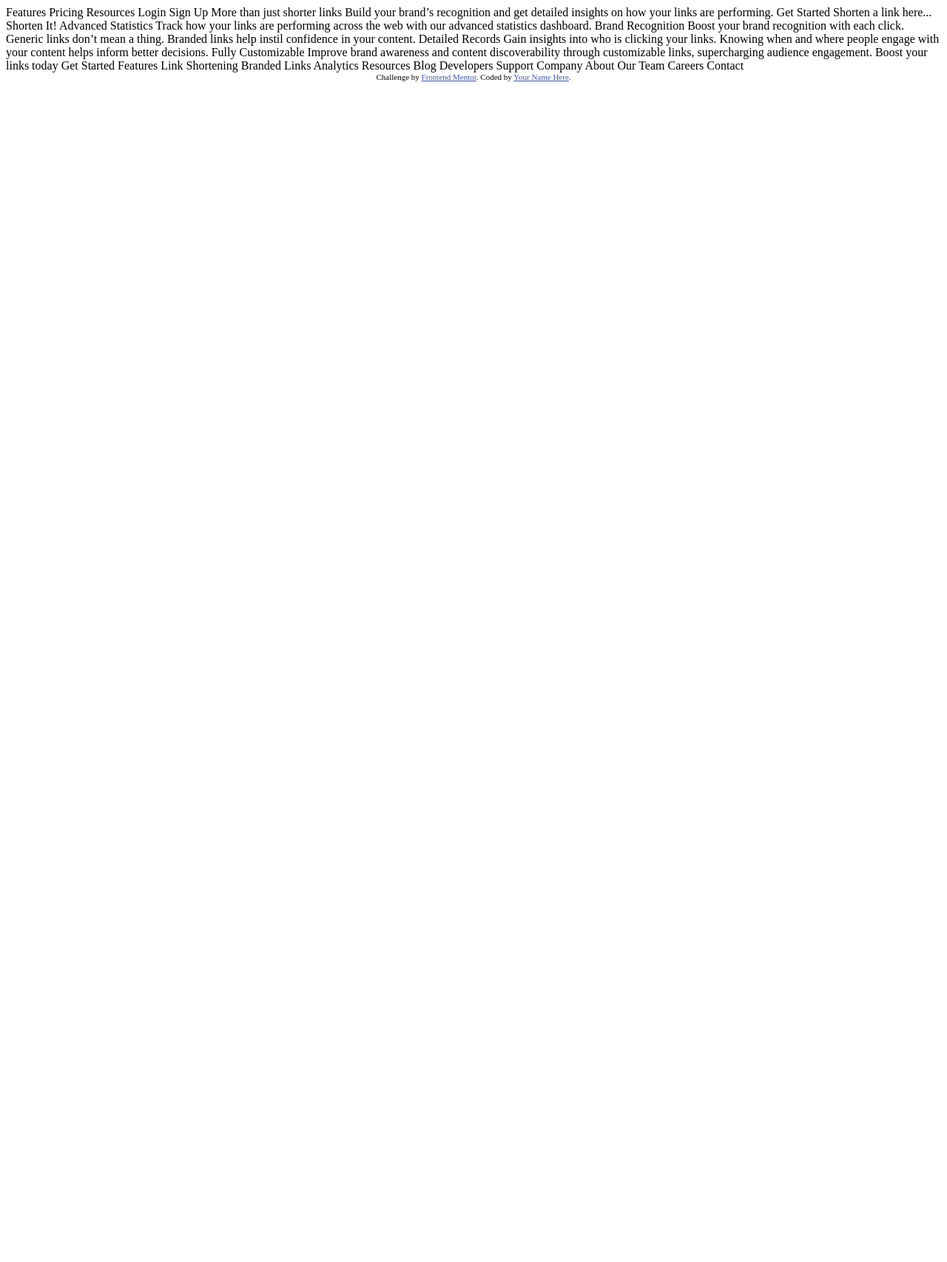
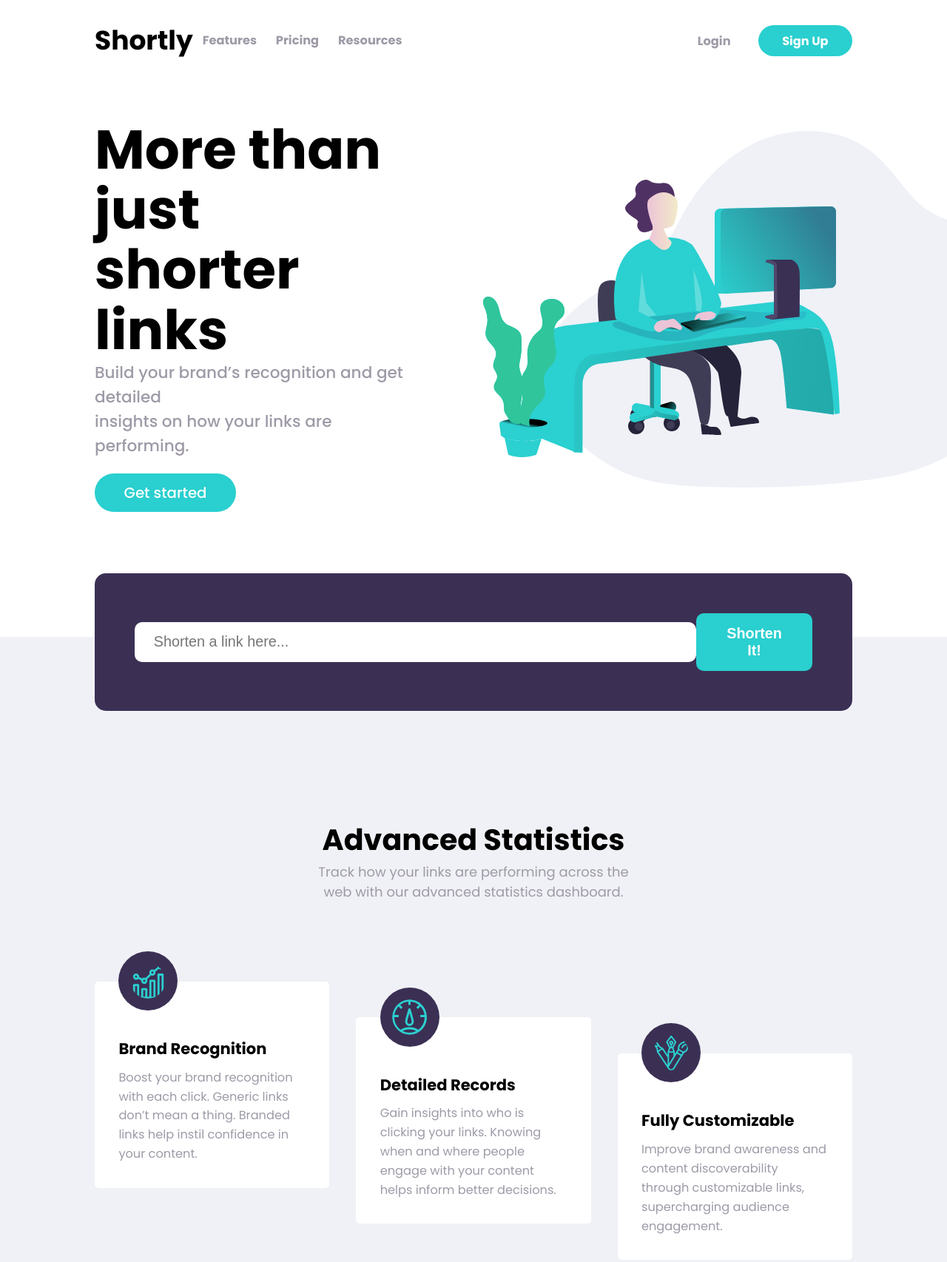
Before and after one commit to Jenis313/url-shortener, a plain HTML site: page index.html in a window 1280 px wide. Shown: the top 1706 px of the page at 74% size. Before the commit the page ends 800 px from the top, so only its background shows below. Drawn offline with Linux system fonts and the light colour scheme.

Commit message:
add content, css and javascript

```diff
--- a/index.html
+++ b/index.html
@@ -8,78 +8,133 @@
 
   <title>Frontend Mentor | Shortly URL shortening API Challenge</title>
 
-  <!-- Feel free to remove these styles or customise in your own stylesheet 👍 -->
-  <style>
-    .attribution { font-size: 11px; text-align: center; }
-    .attribution a { color: hsl(228, 45%, 44%); }
-  </style>
+  <link rel="stylesheet" href="style.css">
+  <link rel="preconnect" href="https://fonts.googleapis.com">
+  <link rel="preconnect" href="https://fonts.gstatic.com" crossorigin>
+  <link href="https://fonts.googleapis.com/css2?family=Poppins:wght@200;300;400;500;600;700;900&family=Roboto+Condensed:wght@300;400;700&display=swap" rel="stylesheet">
+
 </head>
 <body>
 
-  Features
-  Pricing
-  Resources
+  <div class="hero">
+    <div class="container">
+      <header>
+        <div class="inner-header">
+          <h1>Shortly</h1>
+          <nav>
+            <ul>
+              <li><a href="#">Features</a></li>
+              <li><a href="#">Pricing</a></li>
+              <li><a href="#">Resources</a></li>
+            </ul>
+          </nav>
+        </div>
+        <div class="auth">
+          <a href="" class="login">Login</a>
+          <a href="" class="signup">Sign Up</a>
+        </div>
+      </header>
+      <div class="main">
+          <div class="main-left">
+            <h2> More than just <br> shorter links
+            </h2>
+            <p>Build your brand’s recognition and get detailed <br>insights
+              on how your links are performing.</p>
+            <a href="#" class="call-to-action">Get started</a>
+          </div>
+          <div class="main-right">
+            <img src="/images/illustration-working.svg" alt="working.svg">
+          </div>
+      </div>
+    </div>
+  </div>
+  <div class="advanced-statistics-card">
+    <div class="container">
+      <div class="form-container">
+        <form class="url-form" action="#">
+          <input type="text" name="link" class="link" id="link" placeholder="Shorten a link here...
+          ">
+          <button> Shorten It!</button>
+        </form>
+      </div>
+      <div class="result-hide" id="results">
 
-  Login
-  Sign Up
-
-  More than just shorter links
-
-  Build your brand’s recognition and get detailed insights
-  on how your links are performing.
-
-  Get Started
-
-  Shorten a link here...
-
-  Shorten It!
-
-  Advanced Statistics
-
-  Track how your links are performing across the web with our
-  advanced statistics dashboard.
-
-  Brand Recognition
-
-  Boost your brand recognition with each click. Generic links don’t
-  mean a thing. Branded links help instil confidence in your content.
-
-  Detailed Records
-
-  Gain insights into who is clicking your links. Knowing when and where
-  people engage with your content helps inform better decisions.
-
-  Fully Customizable
-
-  Improve brand awareness and content discoverability through customizable
-  links, supercharging audience engagement.
-
-  Boost your links today
-
-  Get Started
-
-  Features
-
-  Link Shortening
-  Branded Links
-  Analytics
-
-  Resources
-
-  Blog
-  Developers
-  Support
-
-  Company
-
-  About
-  Our Team
-  Careers
-  Contact
-
-  <div class="attribution">
-    Challenge by <a href="https://www.frontendmentor.io?ref=challenge" target="_blank">Frontend Mentor</a>.
-    Coded by <a href="#">Your Name Here</a>.
+      </div>
+      <div class="statistics-heading">
+        <h3>Advanced Statistics</h3>
+        <p>Track how your links are performing across the web with our
+          advanced statistics dashboard.</p>
+      </div>
+      <div class="services-card">
+        <div class="first card">
+          <img src="images/icon-brand-recognition.svg" alt="">
+          <h4>Brand Recognition</h4>
+          <p>Boost your brand recognition with each click. Generic links don’t
+            mean a thing. Branded links help instil confidence in your content.
+          </p>
+        </div>
+        <div class="second card">
+          <img src="images/icon-detailed-records.svg" alt="">
+          <h4>Detailed Records</h4>
+          <p>Gain insights into who is clicking your links. Knowing when and where
+            people engage with your content helps inform better decisions.
+          </p>
+        </div>
+        <div class="third card">
+          <img src="images/icon-fully-customizable.svg" alt="">
+          <h4> Fully Customizable</h4>
+          <p>Improve brand awareness and content discoverability through customizable
+            links, supercharging audience engagement.</p>
+        </div>
+      </div>
+    </div>
   </div>
+  <div class="boost-card">
+    <div class="container">
+      <h3>Boost your links today</h3>
+      <a href="#" class="call-to-action">Get Started</a>
+    </div>
+  </div>
+  <footer>
+    <div class="container">
+      <div class="footer-logo">
+        <h1>Shortly</h1>
+      </div>
+      <div class="footer-nav">
+        <div class="footer-nav-first fn">
+          <h5>Features</h5>
+          <ul>
+            <li>Link Shortening</li>
+            <li>Branded Links</li>
+            <li>Analytics</li>
+          </ul>
+        </div>
+        <div class="footer-nav-second fn">
+          <h5>Resources</h5>
+          <ul>
+            <li>Blog</li>
+            <li>Developers</li>
+            <li>Support</li>
+          </ul>
+        </div>
+        <div class="footer-nav-third fn">
+          <h5>Company</h5>
+          <ul>
+            <li>About</li>
+            <li>Our Team</li>
+            <li>Careers</li>
+            <li>Contact</li>
+          </ul>
+        </div>
+      </div>
+      <div class="social-icons">
+        <a href="#"><img src="/images/icon-facebook.svg" alt=""></a>
+        <a href="#"><img src="/images/icon-twitter.svg" alt=""></a>
+        <a href="#"><img src="/images/icon-pinterest.svg" alt=""></a>
+        <a href="#"><img src="/images/icon-instagram.svg" alt=""></a>
+      </div>
+    </div>
+  </footer>
+  <script src="app.js"></script>
 </body>
 </html>
--- /dev/null
+++ b/style.css
@@ -0,0 +1,290 @@
+*{
+    padding: 0;
+    margin: 0;
+    box-sizing: border-box;
+}
+.container{
+    width: 80%;
+    margin: auto;
+}
+h1{
+
+}
+h2{
+
+}
+h3{
+    font-weight: 700;
+}
+h4{
+    font-weight: 700;
+
+}
+h5{
+
+}
+body{
+    font-size: 18px;
+    font-family: 'Poppins', sans-serif;
+    /* font-family: 'Roboto Condensed', sans-serif; */
+}
+.hero{
+    padding-bottom: 10em;
+    overflow-x: hidden;
+}
+header{
+    display: flex;
+    align-items: center;
+    justify-content: space-between;
+    height: 6em;
+    margin-bottom: 3em;
+}
+.inner-header{
+    display: flex;
+    justify-content: space-between;
+    align-items: center;
+    width: 40%;
+}
+.inner-header h1{
+    width: 40%;
+}
+
+nav{
+    width: 70%;
+}
+nav ul{
+    display: flex;
+    align-items: center;
+}
+nav ul li{
+    list-style: none;
+    margin: 0 .8em;
+    font-size: .9em;
+    font-weight: 700;
+}
+nav li a{
+    text-decoration: none;
+    color: hsl(257, 7%, 63%);
+}
+.auth a{
+    font-size: .9em;
+    font-weight: 700;
+    text-decoration: none;
+}
+.login{
+    color: hsl(257, 7%, 63%);
+    padding: 0 2em;
+}
+.signup{
+    background-color: hsl(180, 66%, 49%);
+    color: #fff;
+    padding: .6em 2em;
+    border-radius: 30px;
+}
+.main{
+    display: flex;
+    justify-content: space-between;
+    align-items: center;
+}
+.main{
+}
+.main-left{
+    padding: 0;
+    margin: 0;
+
+}
+.main-left h2{
+    font-size: 4.1em;
+    font-weight: 700;
+    line-height: 1.1em;
+}
+.main-left p{
+    font-weight: 500;
+    color: hsl(257, 7%, 63%);
+    font-size: 1.2em;
+    margin-bottom: 1.5em;
+
+}
+.call-to-action{
+    text-decoration: none;
+    color: #fff;
+    background-color: hsl(180, 66%, 49%);
+    padding: .6em 2em;
+    border-radius: 30px;
+    font-size: 1.1em;
+    font-weight: 500;
+}
+.main-right img{
+    margin-right: -13em;
+    margin-left: 5em;
+
+}
+.advanced-statistics-card{
+    background-color: #F0F1F6;
+    padding: 7rem 0;
+}
+.form-container{
+    background-color:hsl(257, 27%, 26%);
+    padding: 3em;
+    border-radius: 15px;
+    margin-top: -11em;
+
+}
+.form-container form{
+    width: 100%;
+    display: flex;
+    justify-content: space-between;
+    align-items: center;
+
+}
+#link{
+    display: block;
+    font-size: 1.1em;
+    border: none;
+    outline: none;
+    width: 84%;
+    padding: .8em 1.3em;
+    border-radius: 10px;
+}
+.form-container button:hover{
+    cursor: pointer;
+}
+.form-container button{
+    display: block;
+    border: none;
+    outline: none;
+    text-align: center;
+    padding: .8em 1.5em;
+    border-radius: 10px;
+    font-size: 1.1em;
+    background-color: hsl(180, 66%, 49%);
+    color: #fff;
+    font-weight: 600;
+}
+
+/* Short URL */
+.short-url-cont{
+    background-color: #fff;
+    padding: 1em 1.3em;
+    margin: 1em 0;
+    display: flex;
+    justify-content: space-between;
+    align-items: center;
+}
+.ori-url{
+    width: 65%;
+}
+.short-url{
+    color: hsl(180, 66%, 49%);
+}
+.copy-btn{
+    font-size: .9em;
+    font-weight: 700;
+    border: none;
+    outline: none;
+    background-color: hsl(180, 66%, 49%);
+    color: #fff;
+    padding: .67em 1.8em;
+    border-radius: 5px;
+}
+.copy-btn:hover{
+    cursor: pointer;
+}
+.copied{
+    background-color: hsl(257, 27%, 26%);
+}
+
+.statistics-heading{
+    width: 42%;
+    margin: 8em auto 6em auto;
+    text-align: center;
+}
+.statistics-heading h3{
+    font-size: 2.2em;
+}
+.statistics-heading p{
+    color: hsl(257, 7%, 63%);
+}
+.services-card{
+    display: flex;
+    justify-content: space-between;
+}
+
+.card{
+    width: 31%;
+    background-color: #fff;
+    padding: 2em;
+    align-self:flex-start;
+    font-size: .9em;
+    position: relative;
+    padding-top: 4em;
+    border-radius: 5px;
+
+}
+.card h4{
+    font-size: 1.3em;
+    margin:.5em 0;
+}
+.card p{
+    color: hsl(257, 7%, 63%);
+    line-height: 1.6em;
+}
+.card img{
+    background-color: hsl(257, 27%, 26%);
+    border-radius: 50%;
+    padding: 1em;
+    width: 80px;
+    position: absolute;
+    top: -2.5em;
+}
+.second{
+    margin-top: 3em;
+}
+.third{
+    margin-top: 6em;
+}
+.boost-card{
+    background-color: hsl(257, 27%, 26%);
+    /* background: url('/images/bg-boost-desktop.svg'); */
+}
+.boost-card .container{
+    text-align: center;
+    padding:4em 0;
+}
+.boost-card h3{
+    color: #fff;
+    margin-bottom: .7em;
+    font-size: 2.4em;
+}
+footer{
+    background-color:hsl(260, 8%, 14%);
+    color: #fff;
+    padding: 3em;
+}
+footer .container{
+    display: flex;
+    justify-content: space-between;
+}
+.footer-logo{
+    width: 30%;
+}
+.footer-nav{
+    display: flex;
+}
+.fn{
+    margin-right: 4em;
+}
+.fn h5{
+    font-weight: 700;
+     font-size: .9em;
+     margin-bottom: .67em;
+}
+.fn li{
+    list-style: none;
+    font-size: .8em;
+    margin: .3em 0;
+    color:hsl(257, 7%, 63%)
+}
+.social-icons a{
+    margin: 0 .5em;
+}
```
Also changed, not shown: app.js (added, +52 -0 lines), images/bg-boost-desktop.svg (added), images/bg-boost-mobile.svg (added), images/bg-shorten-desktop.svg (added), images/bg-shorten-mobile.svg (added), images/favicon-32x32.png (added), images/icon-brand-recognition.svg (added), images/icon-detailed-records.svg (added), images/icon-facebook.svg (added), images/icon-fully-customizable.svg (added), images/icon-instagram.svg (added), images/icon-pinterest.svg (added), images/icon-twitter.svg (added), images/illustration-working.svg (added), 1 more files.
